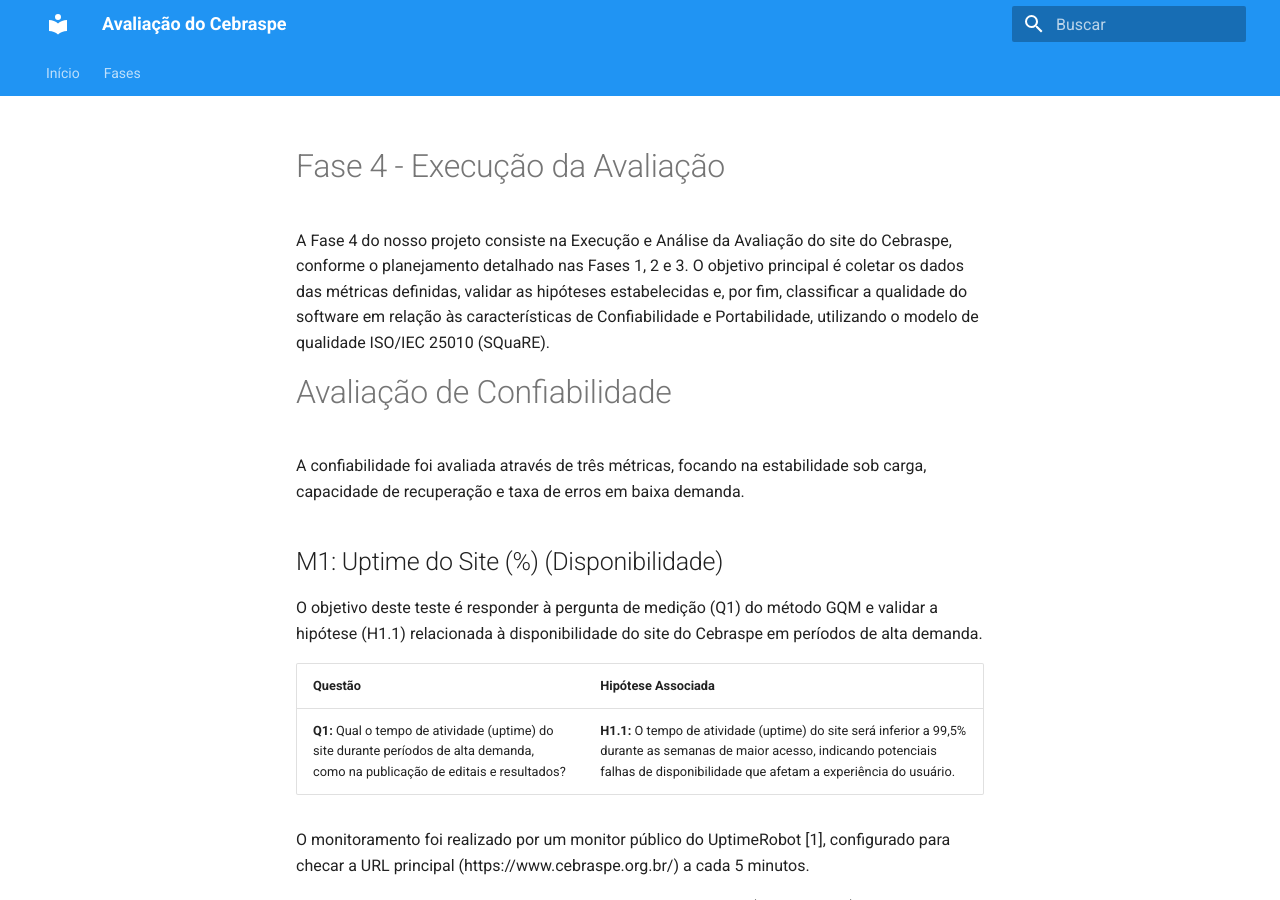
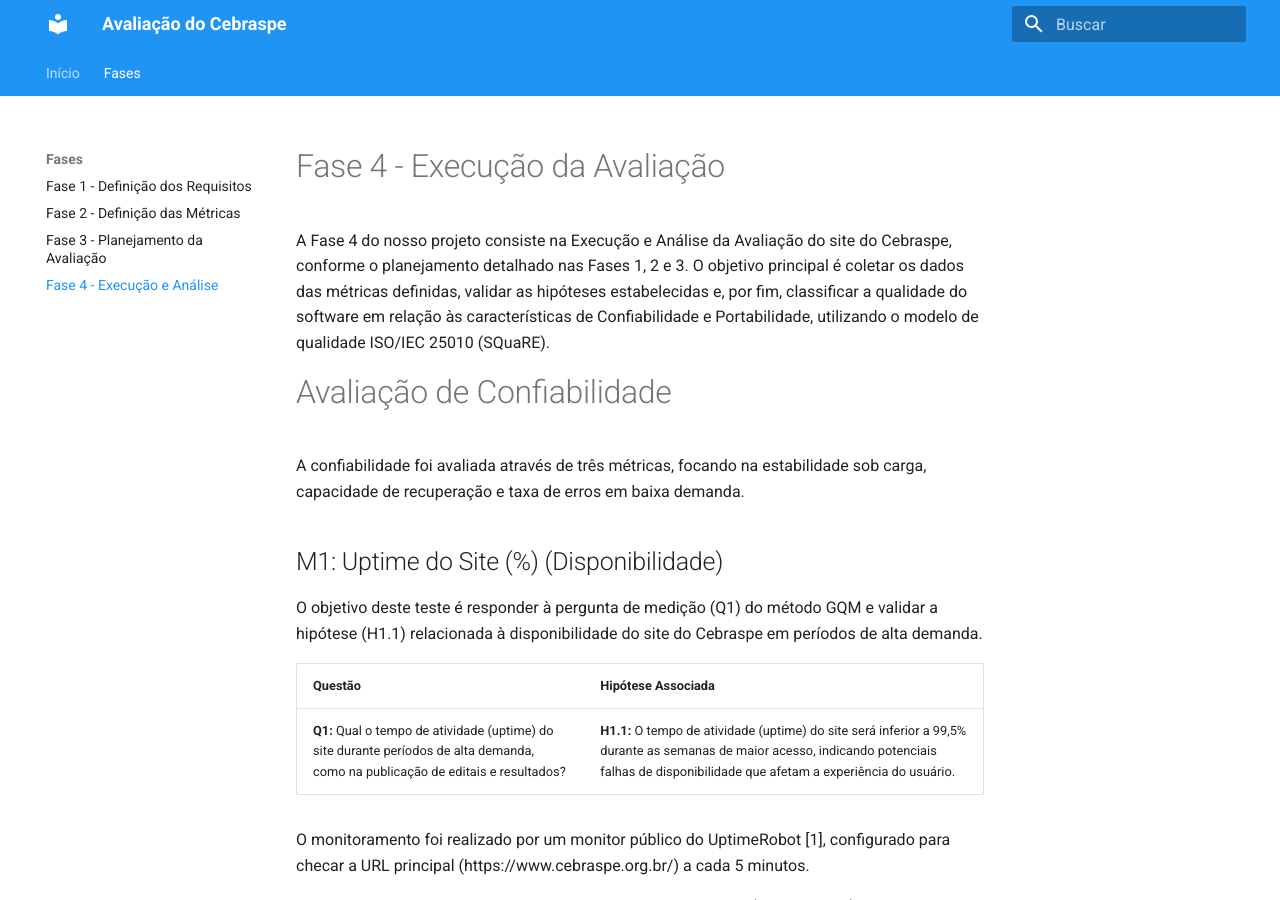
Before and after one commit to FCTE-Qualidade-de-Software-1/2025-2_T02_FRANCES-ALLEN, an MkDocs documentation site: the page built from docs/fase4.md, in a window 1280 px wide and 900 px high. Built offline with MkDocs 1.6.1 and Material for MkDocs 9.7.7, drawn with Linux system fonts in a browser that asks for light colours.

Commit message:
Update mkdocs.yml

```diff
--- a/mkdocs.yml
+++ b/mkdocs.yml
@@ -27,6 +27,7 @@
       - "Fase 1 - Definição dos Requisitos": fase1.md
       - "Fase 2 - Definição das Métricas": fase2.md
       - "Fase 3 - Planejamento da Avaliação": fase3.md
+      - "Fase 4 - Execução e Análise": fase4.md
 extra:
   social:
     - icon: fontawesome/brands/github
```
